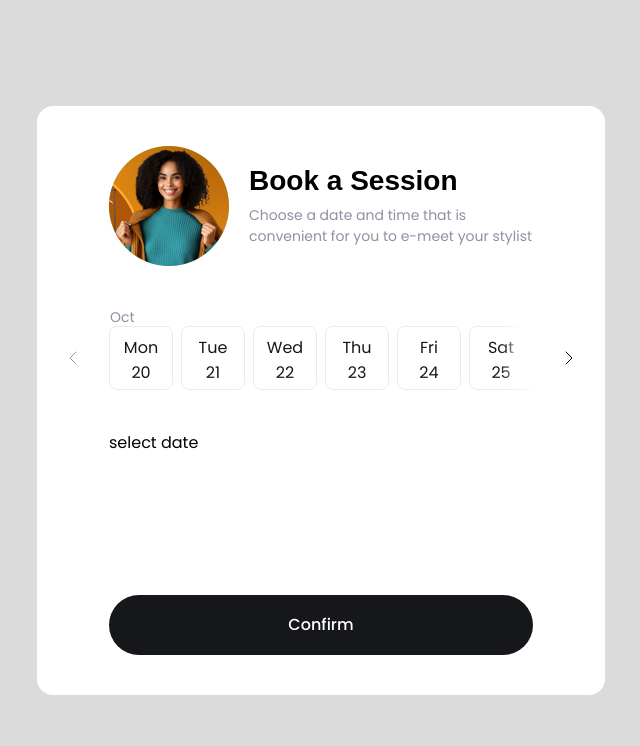
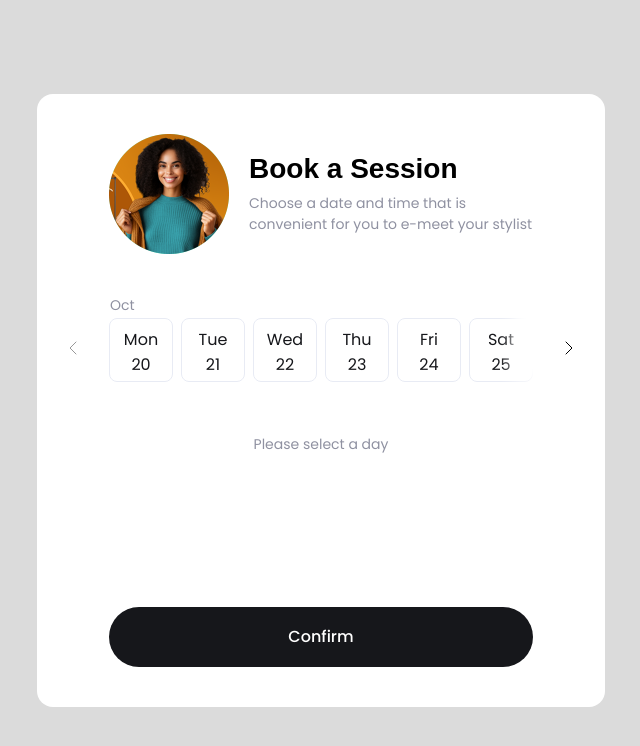
Before and after one commit to pavelpalonko/sixty-thirty-seven, a Next.js app in the folder app/: page / in a window 1280 px wide. Shown: the top 746 px of the page, without its empty margins (303-943 px from the left). Built offline with nearby package versions, Linux system fonts and the light colour scheme; a web font is replaced by a local one.

Commit message:
added fallback time swiper styles

```diff
--- a/app/src/modules/datepicker/components/datepicker-day-swiper/datepicker-day-swiper.module.css
+++ b/app/src/modules/datepicker/components/datepicker-day-swiper/datepicker-day-swiper.module.css
@@ -2,6 +2,7 @@
   position: relative;
 
   display: flex;
+  --month-spacing: 24px;
 }
 
 .swiper-viewport-wrapper {
@@ -24,7 +25,7 @@
   height: 64px;
 
   padding: var(--spacing-2x) 0;
-  margin-top: var(--spacing-5x);
+  margin-top: var(--month-spacing);
 
   border-radius: var(--radius-1x);
   border: 1px solid var(--color-border-default);
@@ -47,7 +48,7 @@
   .month-name {
     position: absolute;
 
-    top: -20px;
+    top: calc(var(--month-spacing) * -1);
     left: 0;
   }
 }
--- a/app/src/modules/datepicker/components/datepicker-time-swiper/datepicker-time-swiper.module.css
+++ b/app/src/modules/datepicker/components/datepicker-time-swiper/datepicker-time-swiper.module.css
@@ -1,3 +1,11 @@
+.fallback-elements {
+  display: flex;
+  align-items: center;
+  justify-content: center;
+
+  height: 45px;
+}
+
 .swiper-layout {
   position: relative;
 
--- a/app/src/modules/datepicker/components/datepicker-time-swiper/datepicker-time-swiper.tsx
+++ b/app/src/modules/datepicker/components/datepicker-time-swiper/datepicker-time-swiper.tsx
@@ -13,7 +13,13 @@ export function TimeSwiper() {
   const { state, actions } = useDatepickerContext();
 
   if (!state.selectedDay) {
-    return <div>select date</div>;
+    return (
+      <div className={styles["fallback-elements"]}>
+        <Txt color="description" size="medium">
+          Please select a day
+        </Txt>
+      </div>
+    );
   }
 
   return (
```
